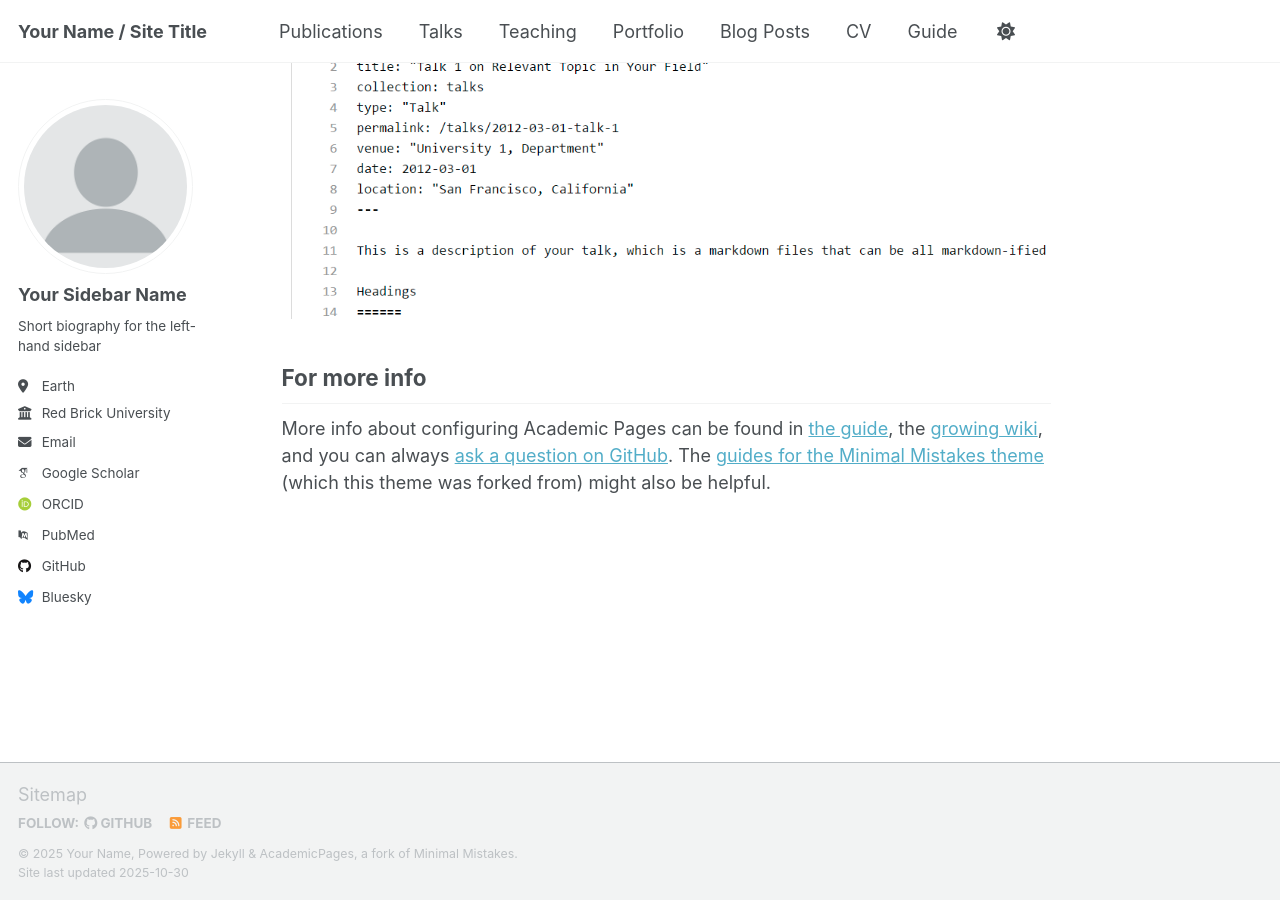
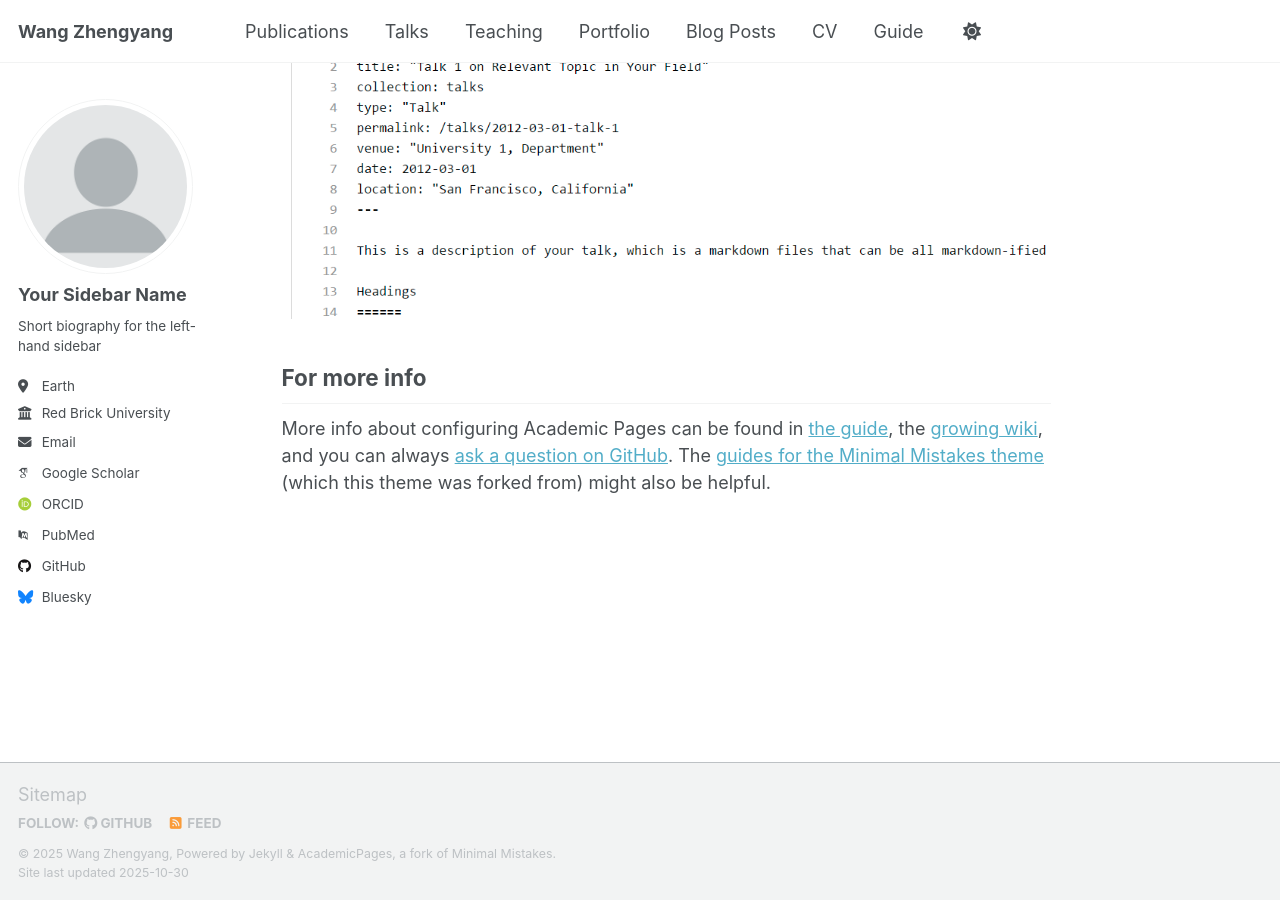
Before and after one commit to wzy367/sheldonwang367, a Jekyll site: the page built from _pages/about.md, in a window 1280 px wide and 900 px high, scrolled down 2880 px. Built offline with Jekyll 4.4.1, drawn with Linux system fonts in a browser that asks for light colours; some web fonts are replaced; a script that is not in the unit is left out.

Commit message:
Update _config.yml

```diff
--- a/_config.yml
+++ b/_config.yml
@@ -9,10 +9,10 @@
 # Basic Site Settings
 locale                   : "en-US"
 site_theme               : "default" # Currently available options are "default", "air"
-title                    : "Your Name / Site Title"
+title                    : "Wang Zhengyang"
 title_separator          : "-"
-name                     : &name "Your Name"
-description              : &description "Your Name's academic portfolio"   # Update this with a general description of your site, this is the default if not overridden by a page
+name                     : &name "Wang Zhengyang"
+description              : &description "Hello, welcome to my homepage"   # Update this with a general description of your site, this is the default if not overridden by a page
 url                      : https://academicpages.github.io # The base hostname & protocol for your site e.g. "https://[your GitHub username].github.io",
                                                            # or if you already have some other page hosted on Github then use "https://[your GitHub username].github.io/[Your Repo Name]"
 baseurl                  : "" # the subpath of your site, e.g. "/blog"
```
